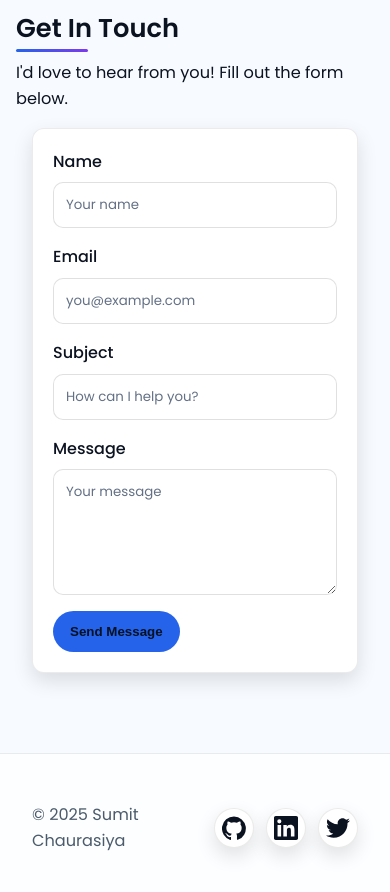
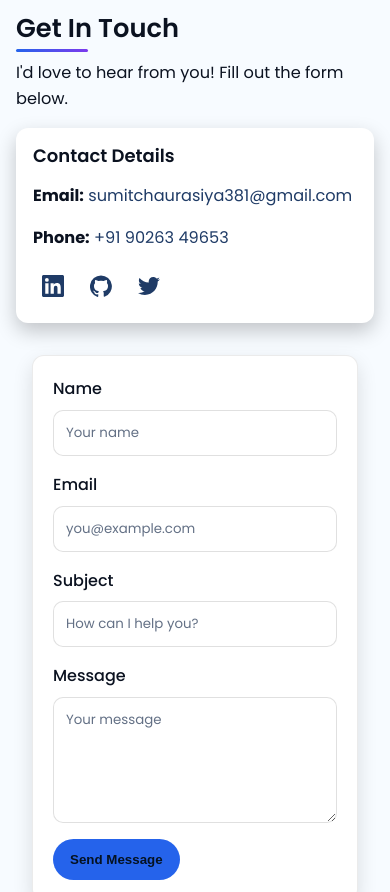
Before and after one commit to Sumit-Chaurasiya-04/Portfolio, a plain HTML site: page index.html in a window 390 px wide. Shown: the part 3540-4432 px from the top of the page. Drawn offline with Linux system fonts and the light colour scheme.

Commit message:
feat(contact): add responsive contact sidebar with address and social links

```diff
--- a/index.html
+++ b/index.html
@@ -120,6 +120,49 @@
     <div class="container">
       <h2>Get In Touch</h2>
       <p class="contact-subtitle">I'd love to hear from you! Fill out the form below.</p>
+      <div class="contact-grid">
+        <aside class="contact-aside" aria-labelledby="contact-details-heading">
+          <h3 id="contact-details-heading">Contact Details</h3>
+          <address>
+            <p>
+              <strong>Email:</strong>
+              <a href="mailto:sumitchaurasiya381@gmail.com">sumitchaurasiya381@gmail.com</a>
+            </p>
+            <p>
+              <strong>Phone:</strong>
+              <a href="tel:+919026349653">+91 90263 49653</a>
+            </p>
+          </address>
+          <nav aria-label="Social media">
+            <ul class="contact-social-links">
+              <li>
+                <a href="https://www.linkedin.com/in/sumit-chaurasiya-in/" target="_blank" rel="noopener noreferrer" aria-label="LinkedIn">
+                  <svg width="22" height="22" viewBox="0 0 24 24" fill="currentColor" aria-hidden="true">
+                    <path d="M20.447 20.452h-3.554v-5.569c0-1.328-.026-3.037-1.852-3.037-1.853 0-2.136 1.447-2.136 2.944v5.662H9.351V9h3.414v1.561h.049c.476-.9 1.637-1.85 3.37-1.85 3.603 0 4.268 2.371 4.268 5.454v6.287zM5.337 7.433a2.064 2.064 0 1 1 0-4.129 2.064 2.064 0 0 1 0 4.129zM7.114 20.452H3.558V9h3.556v11.452zM22.225 0H1.771C.792 0 0 .774 0 1.729v20.542C0 23.226.792 24 1.771 24h20.451C23.2 24 24 23.226 24 22.271V1.729C24 .774 23.2 0 22.225 0z"/>
+                  </svg>
+                  <span class="visually-hidden">LinkedIn</span>
+                </a>
+              </li>
+              <li>
+                <a href="https://github.com/Sumit-Chaurasiya-04" target="_blank" rel="noopener noreferrer" aria-label="GitHub">
+                  <svg width="22" height="22" viewBox="0 0 24 24" fill="currentColor" aria-hidden="true">
+                    <path d="M12 .5a12 12 0 0 0-3.794 23.393c.6.111.82-.261.82-.58 0-.287-.011-1.244-.017-2.258-3.338.726-4.042-1.438-4.042-1.438-.546-1.389-1.334-1.761-1.334-1.761-1.09-.745.083-.73.083-.73 1.204.085 1.839 1.236 1.839 1.236 1.071 1.835 2.81 1.305 3.495.998.108-.775.419-1.305.761-1.605-2.665-.304-5.466-1.333-5.466-5.932 0-1.31.469-2.381 1.236-3.221-.124-.303-.535-1.524.117-3.176 0 0 1.008-.322 3.301 1.23a11.5 11.5 0 0 1 6.005 0c2.292-1.552 3.299-1.23 3.299-1.23.654 1.652.243 2.873.119 3.176.77.84 1.235 1.911 1.235 3.221 0 4.61-2.805 5.625-5.476 5.922.43.371.814 1.103.814 2.222 0 1.604-.015 2.896-.015 3.289 0 .321.217.696.826.578A12 12 0 0 0 12 .5z"/>
+                  </svg>
+                  <span class="visually-hidden">GitHub</span>
+                </a>
+              </li>
+              <li>
+                <a href="https://x.com/SumTheGreat04" target="_blank" rel="noopener noreferrer" aria-label="Twitter">
+                  <svg width="22" height="22" viewBox="0 0 24 24" fill="currentColor" aria-hidden="true">
+                    <path d="M23.954 4.569c-.885.392-1.83.656-2.825.775 1.014-.611 1.794-1.577 2.163-2.724-.95 .564-2.005 .974-3.127 1.195-.897-.957-2.178-1.555-3.594-1.555-2.72 0-4.924 2.205-4.924 4.923 0 .386 .045 .762 .127 1.124-4.09-.205-7.72-2.165-10.148-5.144-.424 .729-.666 1.576-.666 2.476 0 1.708 .87 3.214 2.19 4.099-.807-.026-1.566-.248-2.23-.616v .062c0 2.385 1.693 4.374 3.946 4.827-.413 .111-.849 .171-1.296 .171-.317 0-.626-.03-.927-.086 .627 1.956 2.444 3.379 4.6 3.419-1.68 1.318-3.808 2.105-6.115 2.105-.398 0-.79-.023-1.175-.068 2.179 1.397 4.768 2.212 7.557 2.212 9.054 0 14.004-7.504 14.004-14.004 0-.213-.004-.425-.014-.636a9.99 9.99 0 0 0 2.46-2.548z"/>
+                  </svg>
+                  <span class="visually-hidden">Twitter</span>
+                </a>
+              </li>
+            </ul>
+          </nav>
+        </aside>
+
         <form id="contact-form" action="#" method="post" data-formspree="">
           <div class="form-group">
             <label for="name">Name</label>
@@ -140,6 +183,7 @@
           <button type="submit" class="btn">Send Message</button>
           <p id="formSuccess" class="form-success" role="status" aria-live="polite" hidden>Thanks! Your email app should open with your message.</p>
         </form>
+      </div>
     </div>
   </section>
 
--- a/style.css
+++ b/style.css
@@ -159,6 +159,21 @@ header nav { display: flex; align-items: center; justify-content: space-between;
 /* Contact */
 .contact form { width: min(100% - 2rem, 720px); margin: 1rem auto 0; background: var(--card); border: 1px solid rgba(255,255,255,0.06); padding: 1.25rem; border-radius: var(--radius); box-shadow: 0 10px 30px rgba(0,0,0,0.25); }
 .contact-subtitle { color: var(--muted); margin-top: -0.25rem; }
+/* Contact layout */
+.contact .contact-grid { display: grid; grid-template-columns: 1fr; gap: 1rem; margin-top: 1rem; }
+.contact-aside { background: var(--card); border: 1px solid rgba(255,255,255,0.06); padding: 1rem; border-radius: var(--radius); box-shadow: 0 8px 20px rgba(0,0,0,0.22); }
+.contact-aside h3 { margin-top: 0; margin-bottom: 0.75rem; font-size: 1.125rem; }
+.contact-aside address { font-style: normal; color: var(--muted); }
+.contact-aside a { color: var(--text); }
+.contact-social-links { display: flex; gap: 0.5rem; margin-top: 0.75rem; }
+.contact-social-links a { display: inline-flex; width: 40px; height: 40px; align-items: center; justify-content: center; border-radius: 10px; background: var(--card); border: 1px solid rgba(255,255,255,0.06); color: var(--text); }
+.contact-social-links a:hover { background: #151e2b; }
+.visually-hidden { position: absolute; width: 1px; height: 1px; padding: 0; margin: -1px; overflow: hidden; clip: rect(0,0,1px,1px); white-space: nowrap; border: 0; }
+
+@media (min-width: 900px) {
+  .contact .contact-grid { grid-template-columns: 0.9fr 1.6fr; align-items: start; }
+  .contact form { margin: 0; width: 100%; }
+}
 .form-group { display: grid; gap: 0.5rem; margin-bottom: 1rem; }
 label { color: var(--text); font-weight: 500; }
 input, textarea { width: 100%; padding: 0.75rem; border-radius: 10px; border: 1px solid rgba(255,255,255,0.08); background: #0d1420; color: var(--text); font-family: inherit; }
```
Lines whose indentation alone changed are shown as unchanged.
